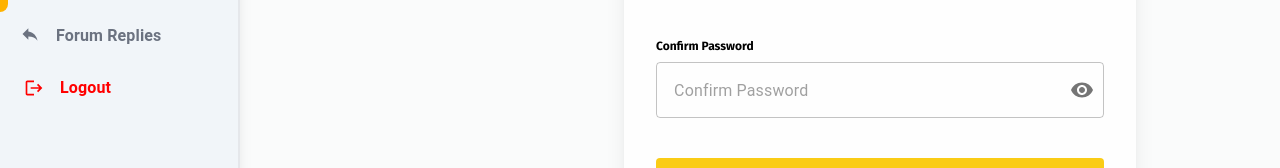
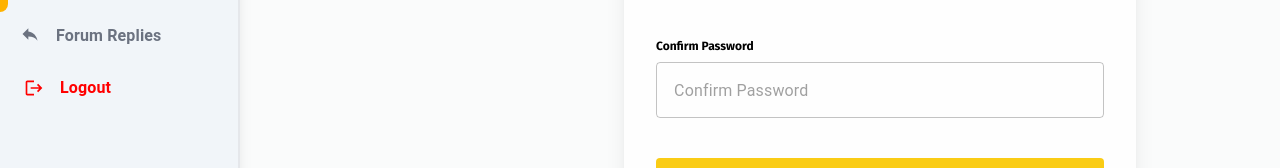
Before and after one commit to bhatta09/Room-Rental-System, a React (Vite) app: page /profile/change-password in a window 1280 px wide. Shown: the part 362-530 px from the top of the page. Built offline with nearby package versions, Linux system fonts and the light colour scheme.

Commit message:
-fix changepassword validation

```diff
--- a/src/components/Profile/ChangePassword.jsx
+++ b/src/components/Profile/ChangePassword.jsx
@@ -11,6 +11,7 @@ const ChangePassword = () => {
   const [newPassword, setNewPassword] = useState("");
   const [confirmPassword, setConfirmPassword] = useState("");
   const [showPassword, setShowPassword] = useState(false);
+  const [formErrors, setFormErrors] = useState({});
 
   const token = useSelector((state) => state.auth.token);
 
@@ -54,12 +55,19 @@ const ChangePassword = () => {
         },
       });
       toast.success("Password Changed Successfully");
-      console.log(response.data);
+
       setNewPassword("");
       setCurrentPassword("");
       setConfirmPassword("");
     } catch (error) {
-      console.error("Error", error);
+      if (error.response && error.response.data) {
+        const errors = error.response.data;
+        setFormErrors(errors);
+      } else {
+        setFormErrors({
+          general: "An unexpected error occurred",
+        });
+      }
     }
   };
 
@@ -77,6 +85,8 @@ const ChangePassword = () => {
               value={currentPassword}
               onChange={(e) => setCurrentPassword(e.target.value)}
               placeholder="Your Old Password"
+              error={!!formErrors.error}
+              helperText={formErrors.error}
               className="w-full px-3 py-2 border border-gray-300 rounded-lg focus:outline-none focus:ring focus:ring-blue-200"
               slotProps={{
                 endAdornment: (
@@ -98,6 +108,8 @@ const ChangePassword = () => {
               name=""
               required
               placeholder=" Your New Password"
+              error={!!formErrors.error}
+              helperText={formErrors.error}
               className="w-full px-3 py-2 border border-gray-300 rounded-lg focus:outline-none focus:ring focus:ring-blue-200"
               slotProps={{
                 endAdornment: (
@@ -120,7 +132,9 @@ const ChangePassword = () => {
               required
               placeholder=" Confirm Password"
               className="w-full px-3 py-2 border border-gray-300 rounded-lg focus:outline-none focus:ring focus:ring-blue-200"
-              InputProps={{
+              error={!!formErrors.error}
+              helperText={formErrors.error}
+              slotProps={{
                 endAdornment: (
                   <InputAdornment position="end">
                     <IconButton onClick={handleClickShowPassword} edge="end">
```
